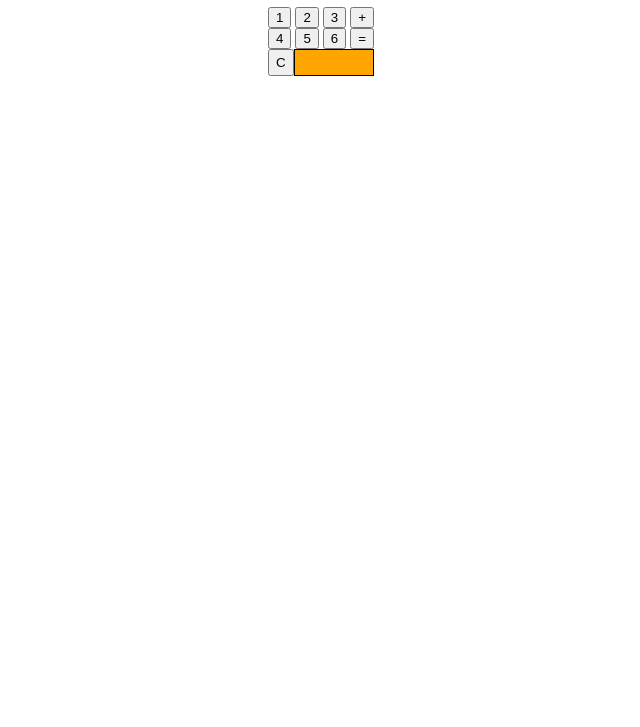
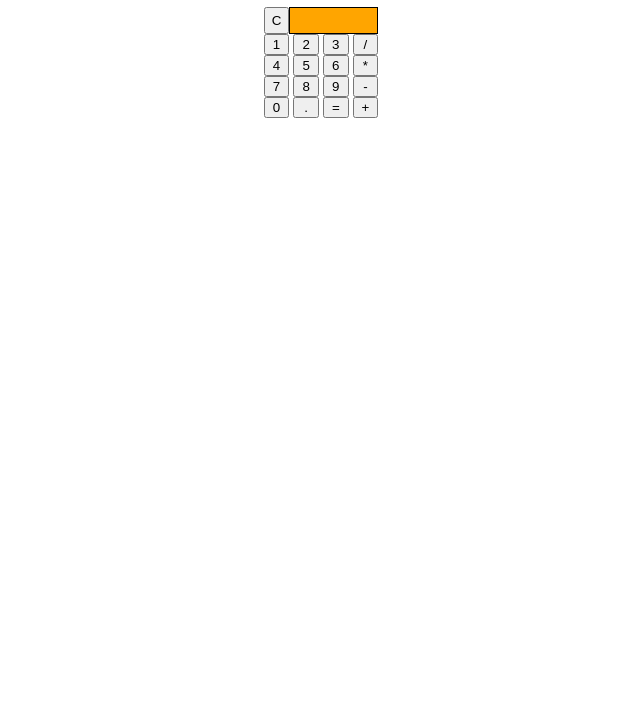
Before and after one commit to erickarodom/JSCalculator, a plain HTML site: page index.html in a window 1280 px wide. Shown: the part 73-800 px from the top of the page, without its empty margins (319-959 px from the left). Drawn offline with Linux system fonts and the light colour scheme.

Commit message:
all work in December

```diff
--- a/index.html
+++ b/index.html
@@ -8,28 +8,36 @@
   </head>
   <body>
     <h1>JS Calculator</h1>
-    <main id="main" class="main">
+    <main id="main" class="main-container">
       <form id="calculator" class="calculator">
-        <div class="row">
-          <input type="button" class="btn number-btn" name="one" value="1" />
-          <input
-            type="button"
-            class="btn number number-btn"
-            name="two"
-            value="2"
-          />
-          <input type="button" class="btn number" name="three" value="3" />
-          <input type="button" class="btn operator" name="add" value="+" />
-        </div>
-        <div class="row">
-          <input type="button" class="btn number" name="four" value="4" />
-          <input type="button" class="btn number" name="five" value="5" />
-          <input type="button" class="btn number" name="six" value="6" />
-          <input type="button" class="btn operator" name="equals" value="=" />
-        </div>
         <div class="row-display">
           <button id="clearAll" type="button" class="btn number">C</button>
           <div id="displayTotal" class="display-total"></div>
+        </div>
+
+        <div class="row">
+          <input type="button" class="btn number-btn" name="one" value="1" />
+          <input type="button" class="btn number-btn" name="two" value="2" />
+          <input type="button" class="btn number-btn" name="three" value="3" />
+          <input type="button" class="btn operator" name="divide" value="/" />
+        </div>
+        <div class="row">
+          <input type="button" class="btn number-btn" name="five" value="4" />
+          <input type="button" class="btn number-btn" name="six" value="5" />
+          <input type="button" class="btn number-btn" name="seven" value="6" />
+          <input type="button" class="btn operator" name="multiply" value="*" />
+        </div>
+        <div class="row">
+          <input type="button" class="btn number-btn" name="four" value="7" />
+          <input type="button" class="btn number-btn" name="five" value="8" />
+          <input type="button" class="btn number-btn" name="six" value="9" />
+          <input type="button" class="btn operator" name="subtract" value="-" />
+        </div>
+        <div class="row">
+          <input type="button" class="btn number-btn" name="zero" value="0" />
+          <input type="button" class="btn operator" name="decimal" value="." />
+          <input type="button" class="btn operator" name="equal" value="=" />
+          <input type="button" class="btn operator" name="add" value="+" />
         </div>
       </form>
     </main>
--- a/script.js
+++ b/script.js
@@ -5,28 +5,32 @@ let symbols = "";
 let numBtn = document.querySelectorAll('.number-btn');
 
 const calculator = document.getElementById('calculator');
-// console.log(parseFloat(collection.elements.one.value));
 
 const displayScreen = document.getElementById('displayTotal');
 
 
 
 calculator.addEventListener('click', function(e){
-    let currentNumber = parseFloat(e.target.value);
+    let currentNumber = e.target.value;
+    currentNumber = parseInt(currentNumber);
 
-    if(Number.isNaN(currentNumber)){
-        console.log(`The last button you pressed is not a number, the current number is ${num1}`);
-        let captureNumber = parseInt(num1);
-        console.log(captureNumber);
-
+    if(Number.isNaN(currentNumber) && num1 !== " "){
+        num1 = parseFloat(num1);
+        console.log(num1);
+        console.log(currentNumber.toString());
     } else {
+        console.log(currentNumber);
         num1 += currentNumber;
         console.log(num1);
         displayScreen.innerText = num1;
     }
+
 });
 
 function add(a,b){
     return a + b;
+}
 
+function clearDisplay(){
+    document.getElementById('display-total').value = " ";
 }
--- a/style.css
+++ b/style.css
@@ -12,6 +12,7 @@ body {
   width: 100%;
   height: 25px;
   border: 1px solid black;
+  text-align: end;
 }
 
 .row-display {
@@ -19,6 +20,6 @@ body {
   justify-content: space-between;
 }
 
-.display-total {
-  text-align: end;
+.btn {
+  width: 25.64px;
 }
```
